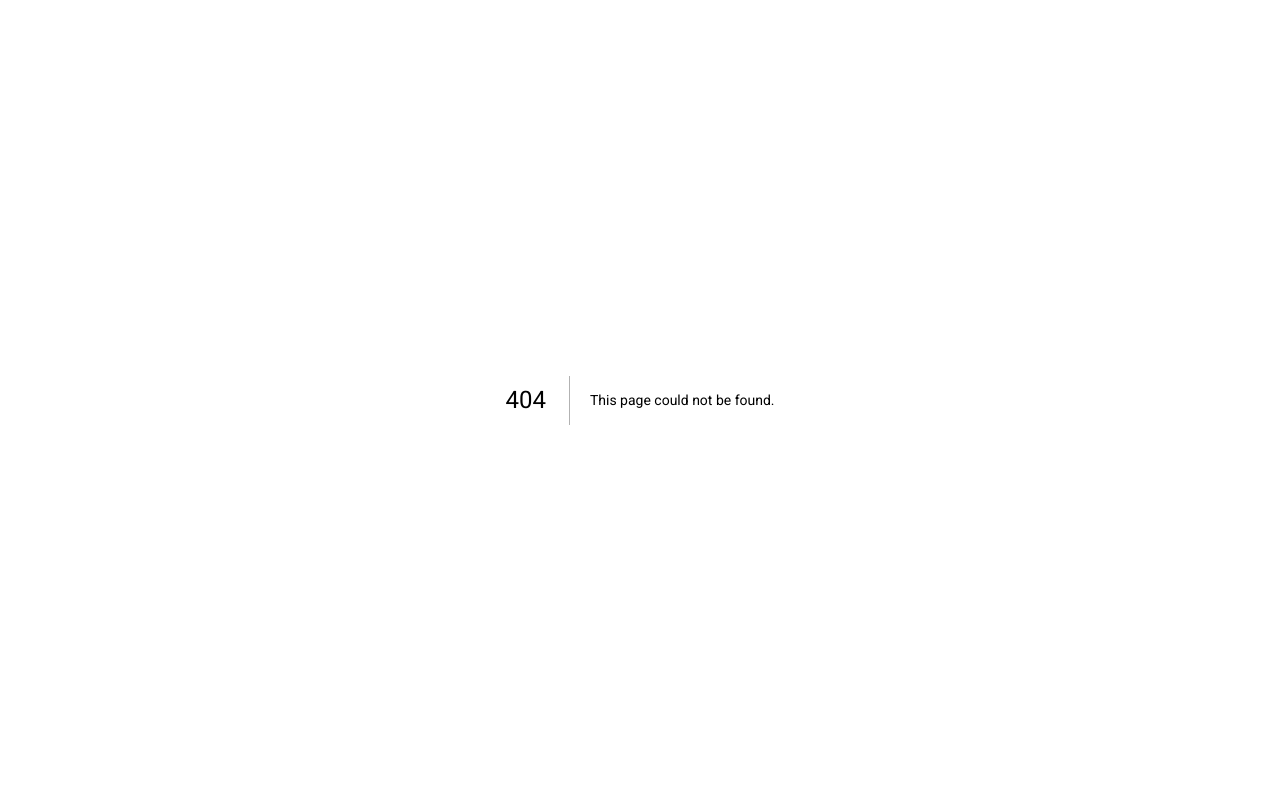
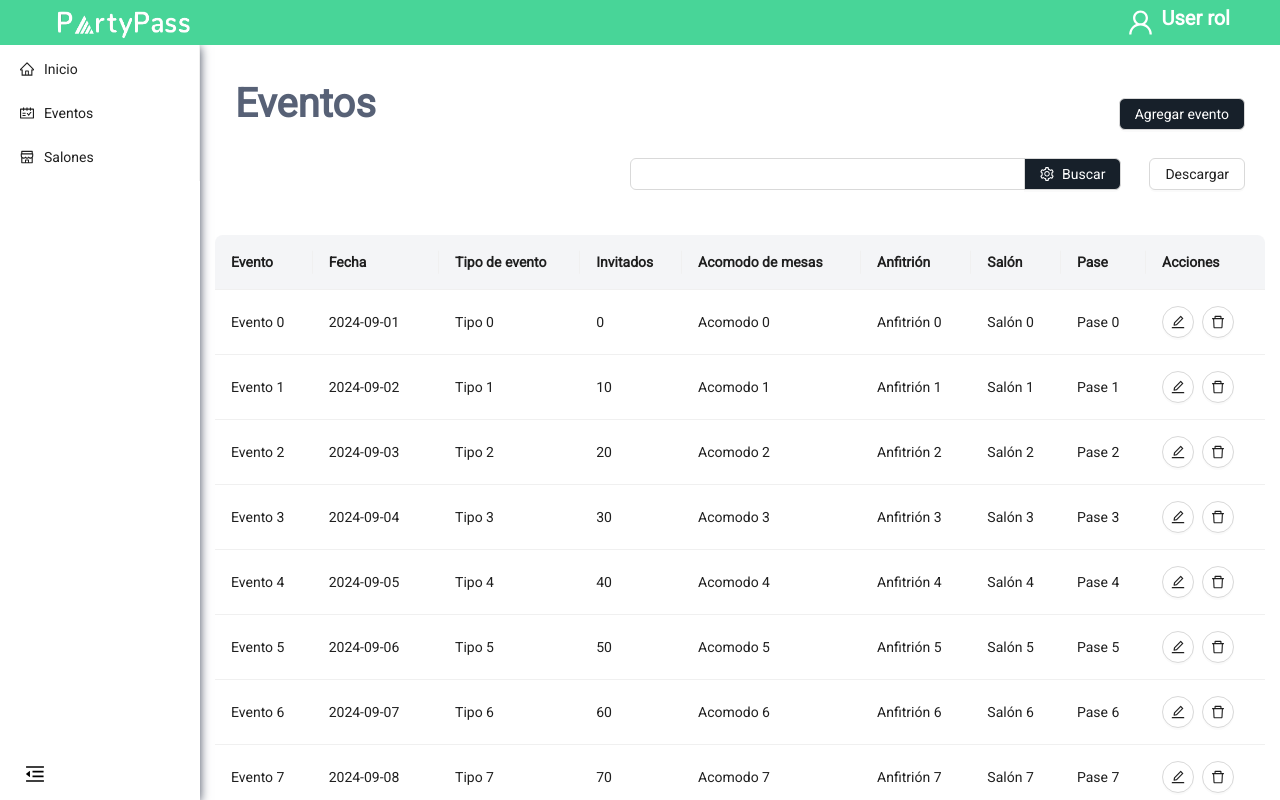
Before and after one commit to alonsosfera/event-ticket-project, a Next.js app: page /owner-events in a window 1280 px wide. Before the commit this address had no page. Shown: the top 800 px of the page. Built offline with nearby package versions, Linux system fonts and the light colour scheme.

Commit message:
Se creo la página de OwnerEvents

```diff
--- /dev/null
+++ b/components/owner/owner-events-buttons-component.js
@@ -0,0 +1,50 @@
+import { Row, Col, Typography, Button, Input, Space } from "antd"
+import { SettingOutlined } from "@ant-design/icons"
+
+const EventButtons = () => {
+  return (
+    <Row className="owner-header-buttons" gutter={[24, 0]}>
+      <Col span={24} className="buttons-header">
+        <Row justify="space-between" align="middle">
+          <Col>
+            <Typography.Title className="page-title">Eventos</Typography.Title>
+          </Col>
+          <Col>
+            <Button
+              className="owner-buttons"
+              key="submit">
+              Agregar evento
+            </Button>
+          </Col>
+        </Row>
+      </Col>
+      <Col span={24}>
+        <Row
+          justify="end"
+          align="middle"
+          style={{ marginBottom: "25px" }}
+          gutter={[28, 6]}>
+          <Col
+            xs={24}
+            lg={12}>
+            <Space.Compact>
+              <Input />
+              <Button
+                className="owner-buttons"
+                icon={<SettingOutlined />}>
+                Buscar
+              </Button>
+            </Space.Compact>
+          </Col>
+          <Col>
+            <Button>
+              Descargar
+            </Button>
+          </Col>
+        </Row>
+      </Col>
+    </Row>
+  )
+}
+
+export default EventButtons
--- /dev/null
+++ b/components/owner/owner-events-component.js
@@ -0,0 +1,13 @@
+import EventButtons from "./owner-events-buttons-component"
+import OwnerEventsTable from "./owner-events-table-component"
+
+const OwnerEventsComponent = () => {
+  return (
+    <div>
+      <EventButtons />
+      <OwnerEventsTable />
+    </div>
+  )
+}
+
+export default OwnerEventsComponent
--- /dev/null
+++ b/components/owner/owner-events-table-component.js
@@ -0,0 +1,88 @@
+import React, { useState } from "react"
+import { Table, Button, Space } from "antd"
+import { EditOutlined, DeleteOutlined } from "@ant-design/icons"
+
+const OwnerEventsTable = () => {
+  const [dataSource, setDataSource] = useState(initialDataSource)
+
+  const handleEdit = record => {
+    record
+  }
+
+  const handleDelete = key => {
+    const newDataSource = dataSource.filter(item => item.key !== key)
+    setDataSource(newDataSource)
+  }
+
+  const columns = [
+    {
+      title: "Evento",
+      dataIndex: "evento"
+    },
+    {
+      title: "Fecha",
+      dataIndex: "fecha"
+    },
+    {
+      title: "Tipo de evento",
+      dataIndex: "tipoEvento"
+    },
+    {
+      title: "Invitados",
+      dataIndex: "invitados"
+    },
+    {
+      title: "Acomodo de mesas",
+      dataIndex: "acomodo"
+    },
+    {
+      title: "Anfitrión",
+      dataIndex: "anfitrion"
+    },
+    {
+      title: "Salón",
+      dataIndex: "salon"
+    },
+    {
+      title: "Pase",
+      dataIndex: "pase"
+    },
+    {
+      title: "Acciones",
+      render: (_, record) => (
+        <Space>
+          <Button
+            icon={<EditOutlined />}
+            shape="circle"
+            onClick={() => handleEdit(record)} />
+          <Button
+            icon={<DeleteOutlined />}
+            shape="circle"
+            onClick={() => handleDelete(record.key)} />
+        </Space>
+      )
+    }
+  ]
+
+  return (
+    <Table
+      className="owner-table"
+      columns={columns}
+      dataSource={dataSource}
+      pagination={{ pageSize: 10 }} />
+  )
+}
+
+const initialDataSource = Array.from({ length: 46 }).map((_, i) => ({
+  key: i,
+  evento: `Evento ${i}`,
+  fecha: `2024-09-0${i % 10 + 1}`,
+  tipoEvento: `Tipo ${i}`,
+  invitados: `${i * 10}`,
+  acomodo: `Acomodo ${i}`,
+  anfitrion: `Anfitrión ${i}`,
+  salon: `Salón ${i}`,
+  pase: `Pase ${i}`
+}))
+
+export default OwnerEventsTable
--- /dev/null
+++ b/pages/owner-events.js
@@ -0,0 +1,14 @@
+import Layout from "@/components/layout/layout-component"
+import OwnerEventsComponent from "@/components/owner/owner-events-component"
+
+const OwnerEvents = () => {
+  return (
+    <div>
+      <Layout>
+        <OwnerEventsComponent />
+      </Layout>
+    </div>
+  )
+}
+
+export default OwnerEvents
--- a/styles/globals.scss
+++ b/styles/globals.scss
@@ -40,5 +40,26 @@ body {
   font-family: 'Roboto', sans-serif;
 }
 
+.owner-header-buttons {
+  padding: 20px;
+
+  .buttons-header {
+    margin-bottom: 10px;
+  }
+
+  .ant-space-compact{
+    width: 100%;
+  }
+
+  .ant-btn.owner-buttons {
+    background-color: #17202a;
+    color: white;
+  }
+}
+
+.owner-table.ant-table-wrapper .ant-table-thead >tr>th {
+  background-color: #F4F5F7
+}
+
 @import "./_variables.scss";
 @import "./_components.scss";
```
